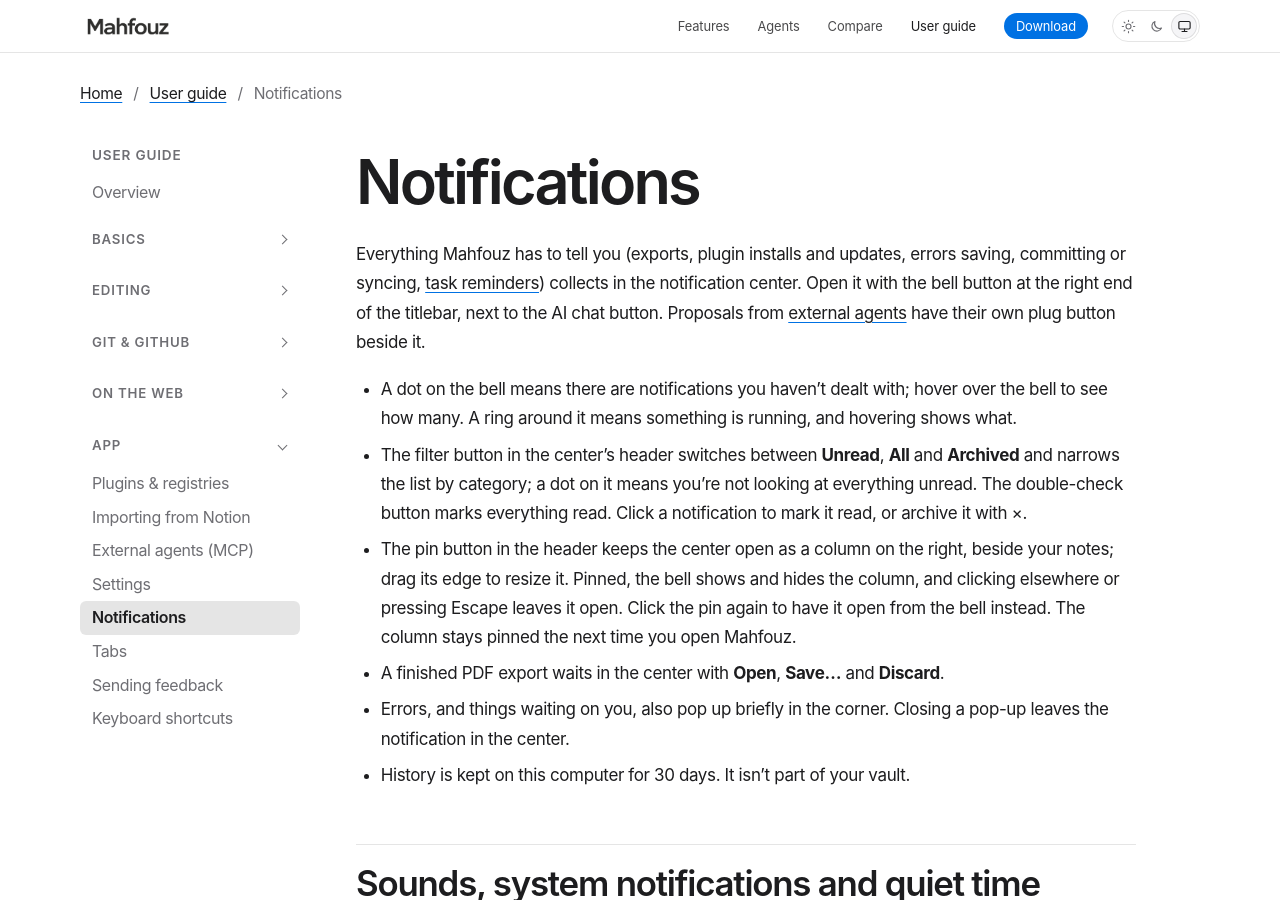
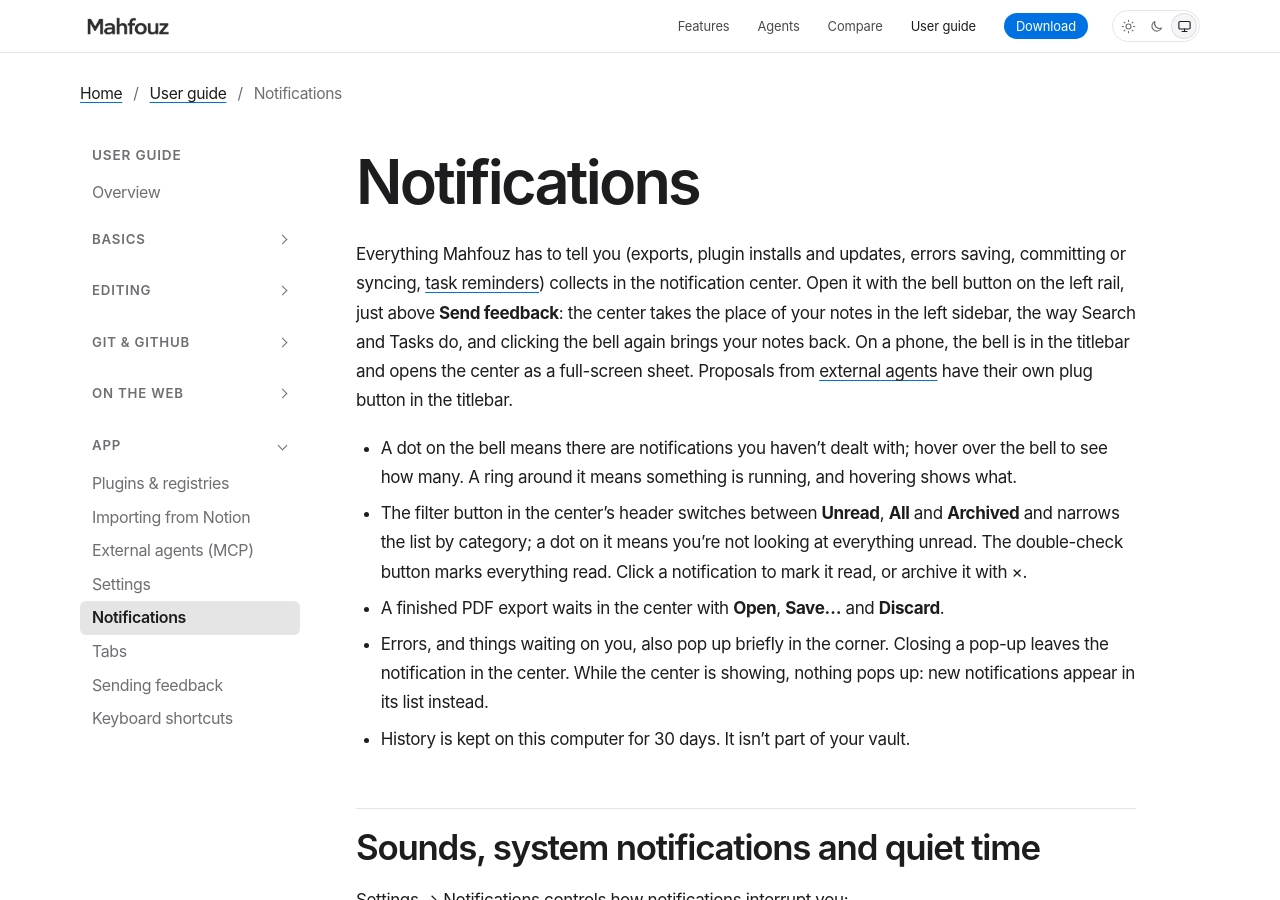
Before and after one commit to mahfouz-app/docs, a Jekyll site: the page built from guide/notifications.md, in a window 1280 px wide and 900 px high. Built offline with Jekyll 4.4.1, drawn with Linux system fonts in a browser that asks for light colours.

Commit message:
guide: the notification bell moved to the left rail
The center is now a left-sidebar view opened from the rail (the
titlebar on phones), and the pin is gone.

Co-Authored-By: Claude Opus 5.5 <noreply@anthropic.com>

```diff
--- a/guide/notifications.md
+++ b/guide/notifications.md
@@ -5,13 +5,12 @@ description: "The notification center, sounds, quiet time and update notices."
 permalink: /guide/notifications/
 ---
 
-Everything Mahfouz has to tell you (exports, plugin installs and updates, errors saving, committing or syncing, [task reminders](/guide/tasks/#reminders)) collects in the notification center. Open it with the bell button at the right end of the titlebar, next to the AI chat button. Proposals from [external agents](/guide/external-agents/) have their own plug button beside it.
+Everything Mahfouz has to tell you (exports, plugin installs and updates, errors saving, committing or syncing, [task reminders](/guide/tasks/#reminders)) collects in the notification center. Open it with the bell button on the left rail, just above **Send feedback**: the center takes the place of your notes in the left sidebar, the way Search and Tasks do, and clicking the bell again brings your notes back. On a phone, the bell is in the titlebar and opens the center as a full-screen sheet. Proposals from [external agents](/guide/external-agents/) have their own plug button in the titlebar.
 
 - A dot on the bell means there are notifications you haven't dealt with; hover over the bell to see how many. A ring around it means something is running, and hovering shows what.
 - The filter button in the center's header switches between **Unread**, **All** and **Archived** and narrows the list by category; a dot on it means you're not looking at everything unread. The double-check button marks everything read. Click a notification to mark it read, or archive it with ×.
-- The pin button in the header keeps the center open as a column on the right, beside your notes; drag its edge to resize it. Pinned, the bell shows and hides the column, and clicking elsewhere or pressing Escape leaves it open. Click the pin again to have it open from the bell instead. The column stays pinned the next time you open Mahfouz.
 - A finished PDF export waits in the center with **Open**, **Save…** and **Discard**.
-- Errors, and things waiting on you, also pop up briefly in the corner. Closing a pop-up leaves the notification in the center.
+- Errors, and things waiting on you, also pop up briefly in the corner. Closing a pop-up leaves the notification in the center. While the center is showing, nothing pops up: new notifications appear in its list instead.
 - History is kept on this computer for 30 days. It isn't part of your vault.
 
 ## Sounds, system notifications and quiet time
```
Also changed, not shown: guide/external-agents.md (+2 -2 lines).
